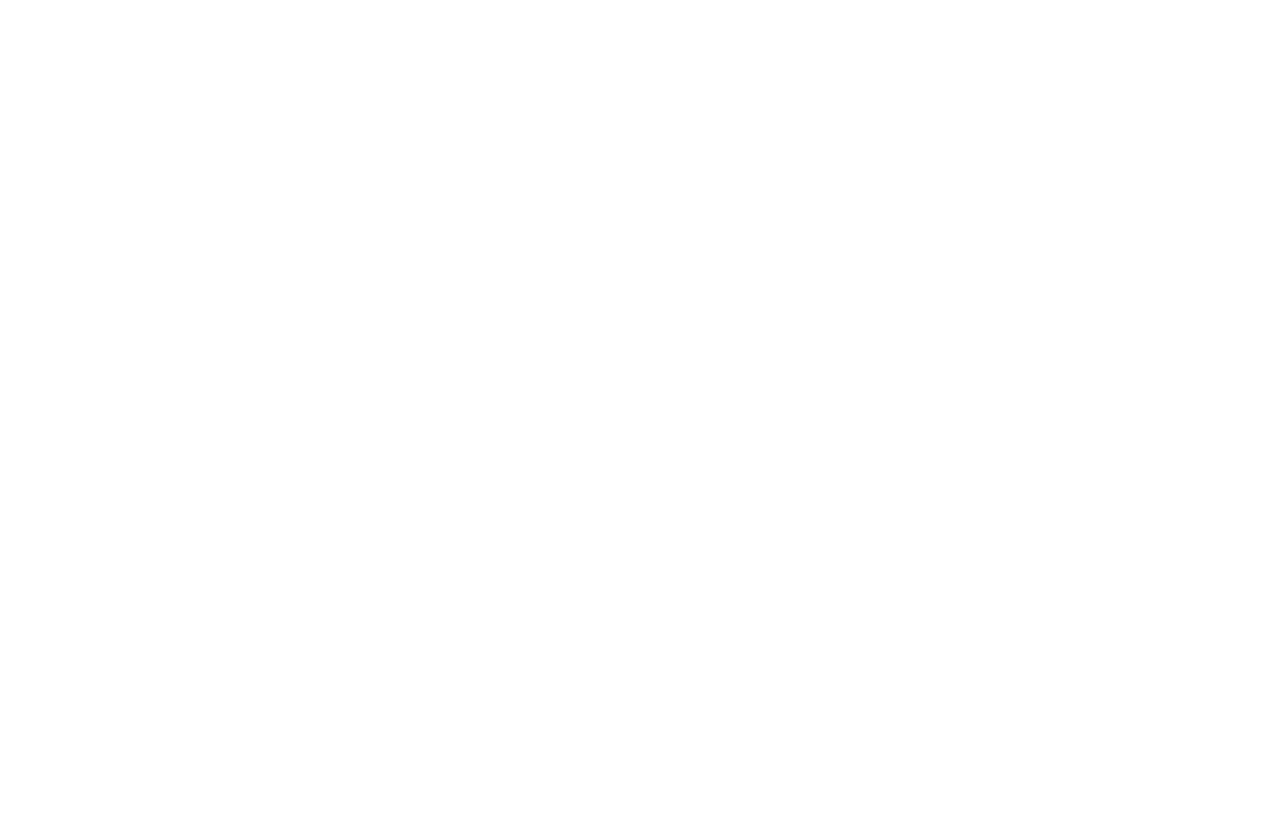
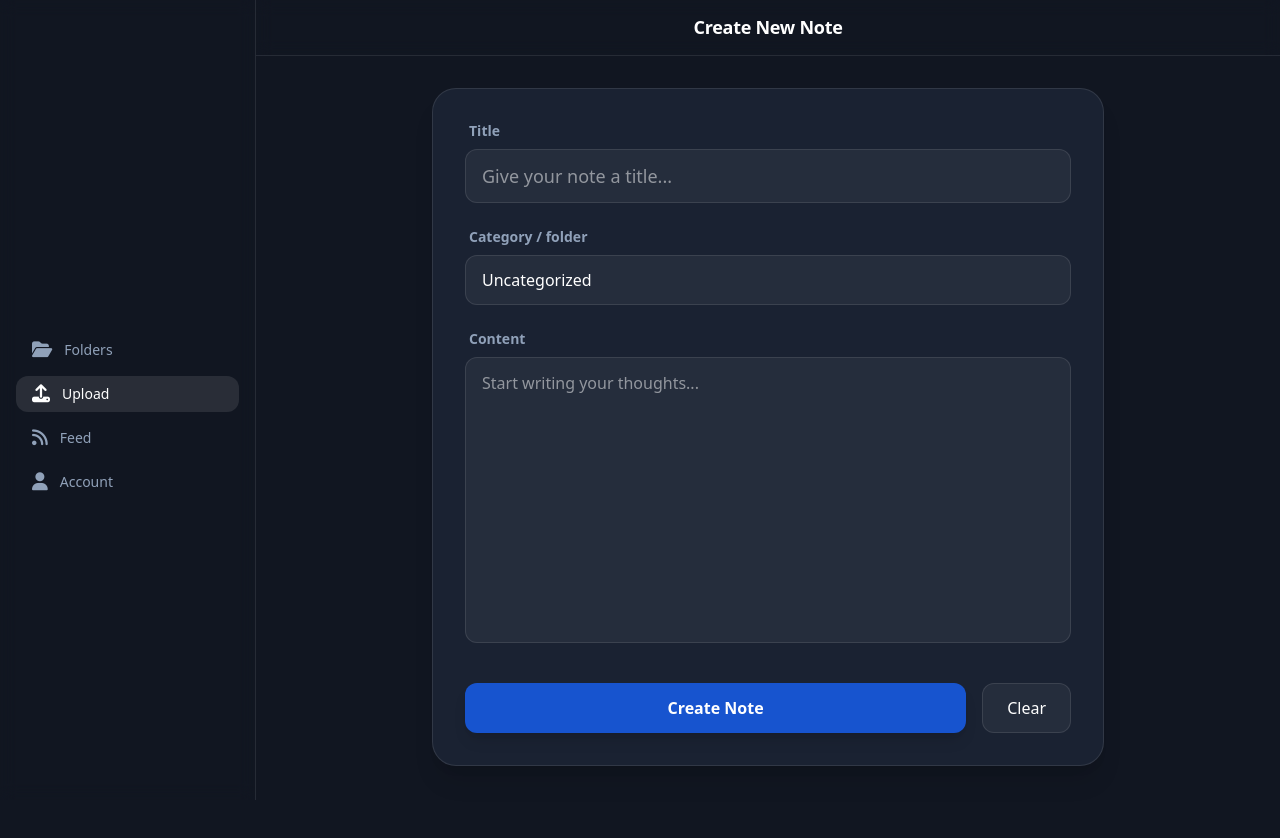
Before and after one commit to afomiadev4/NotePad, a React (Vite) app in the folder frontend/: page /upload in a window 1280 px wide. Before the commit this address had no page. Shown: the top 838 px of the page. Before the commit the page ends 800 px from the top, so only its background shows below. Built offline with nearby package versions, Linux system fonts and the light colour scheme.

Commit message:
feat: Add note upload functionality and adjust main content layout for a fixed sidebar navigation.

```diff
--- a/frontend/src/App.jsx
+++ b/frontend/src/App.jsx
@@ -5,6 +5,7 @@
 import { Folders } from "./components/Folders.jsx";
 import { Feed } from "./components/Feed.jsx";
 import { AccountPage } from "./components/AccountPage.jsx";
+import { Upload } from "./components/Upload.jsx";
 
 export default function App() {
   return (
@@ -14,6 +15,7 @@
       <Route path="/register" element={<Register />} />
       <Route path="/folders" element={<Folders />} />
       <Route path="/feed" element={<Feed />} />
+      <Route path="/upload" element={<Upload />} />
       <Route path="/account" element={<AccountPage />} />
     </Routes>
   );
--- a/frontend/src/components/AccountPage.jsx
+++ b/frontend/src/components/AccountPage.jsx
@@ -5,7 +5,7 @@
     <div className="relative w-full min-h-screen bg-(--bg-primary) font-display flex text-(--text-primary)">
       <Navigation />
       {/* Main content */}
-      <div className="flex-1 flex min-h-screen flex-col">
+      <div className="flex-1 flex min-h-screen flex-col lg:ml-64">
         <header className="sticky top-0 z-20 flex items-center bg-background-dark/80 p-4 backdrop-blur-sm shrink-0 border-b border-slate-200/10">
           <label
             htmlFor="nav-toggle"
--- a/frontend/src/components/Feed.jsx
+++ b/frontend/src/components/Feed.jsx
@@ -37,7 +37,7 @@
   return (
     <div className="min-h-screen bg-(--bg-primary) text-(--text-primary) font-display flex">
       <Navigation />
-      <main className="flex-1 flex flex-col gap-4 p-4 justfy-center">
+      <main className="flex-1 flex flex-col gap-4 p-4 lg:ml-64 justfy-center">
         {notes.map((note) => (
           <div
             key={note.id}
--- a/frontend/src/components/Folders.jsx
+++ b/frontend/src/components/Folders.jsx
@@ -4,7 +4,7 @@
   return (
     <div className="min-h-screen bg-(--bg-primary) text-(--text-primary) flex flex-reverse items-center justify-center box-border">
       <Navigation />
-      <div className="flex-1 h-screen box-border">
+      <div className="flex-1 h-screen box-border lg:ml-64">
         <div className="min-h-screen bg-[--bg-primary] text-white p-4 md:p-8">
           <div className="mb-6 flex items-center justify-between">
             <h1 className="text-2xl md:text-3xl font-bold">My Folders</h1>
--- a/frontend/src/components/Navigation.jsx
+++ b/frontend/src/components/Navigation.jsx
@@ -17,7 +17,8 @@
         border-t border-slate-200/10
         bg-background-dark/80 backdrop-blur-sm
 
-        lg:static lg:w-64 lg:h-screen
+        lg:fixed lg:top-0 lg:left-0 lg:z-30
+        lg:w-64 lg:h-screen
         lg:border-t-0 lg:border-r lg:border-slate-200/10
       "
     >
--- /dev/null
+++ b/frontend/src/components/Upload.jsx
@@ -0,0 +1,122 @@
+import { useState } from "react";
+import { Navigation } from "./Navigation";
+
+export function Upload() {
+  const [title, setTitle] = useState("");
+  const [content, setContent] = useState("");
+  const [category, setCategory] = useState("Uncategorized");
+
+  const handleSubmit = (e) => {
+    e.preventDefault();
+    console.log("Uploading note:", { title, content, category });
+    // Reset form
+    setTitle("");
+    setContent("");
+    setCategory("Uncategorized");
+    alert("Note created successfully! (Mock)");
+  };
+
+  return (
+    <div className="relative w-full min-h-screen bg-(--bg-primary) font-display flex text-(--text-primary)">
+      <Navigation />
+
+      <div className="flex-1 flex min-h-screen flex-col lg:ml-64">
+        <header className="sticky top-0 z-20 flex items-center bg-background-dark/80 p-4 backdrop-blur-sm shrink-0 border-b border-slate-200/10">
+          <h1 className="flex-1 text-center text-lg font-bold leading-tight tracking-[-0.015em]">
+            Create New Note
+          </h1>
+        </header>
+
+        <main className="flex-1 px-4 pb-24 pt-8 bg-background-dark">
+          <div className="mx-auto max-w-2xl bg-(--bg-secondary) rounded-3xl p-8 border border-white/10 shadow-xl">
+            <form onSubmit={handleSubmit} className="flex flex-col gap-6">
+              <div className="flex flex-col gap-2">
+                <label
+                  htmlFor="title"
+                  className="text-sm font-semibold text-slate-400 px-1"
+                >
+                  Title
+                </label>
+                <input
+                  id="title"
+                  type="text"
+                  placeholder="Give your note a title..."
+                  value={title}
+                  onChange={(e) => setTitle(e.target.value)}
+                  className="w-full px-4 py-3 rounded-xl bg-white/5 border border-white/10 focus:border-(--btn-primary) focus:ring-1 focus:ring-(--btn-primary) outline-none transition text-lg font-medium"
+                  required
+                />
+              </div>
+
+              <div className="flex flex-col gap-2">
+                <label
+                  htmlFor="category"
+                  className="text-sm font-semibold text-slate-400 px-1"
+                >
+                  Category / folder
+                </label>
+                <select
+                  id="category"
+                  value={category}
+                  onChange={(e) => setCategory(e.target.value)}
+                  className="w-full px-4 py-3 rounded-xl bg-white/5 border border-white/10 focus:border-(--btn-primary) outline-none transition cursor-pointer appearance-none"
+                >
+                  <option value="Uncategorized" className="bg-[#1a2232]">
+                    Uncategorized
+                  </option>
+                  <option value="Posted" className="bg-[#1a2232]">
+                    Posted
+                  </option>
+                  <option value="Saved" className="bg-[#1a2232]">
+                    Saved
+                  </option>
+                  <option value="Ideas" className="bg-[#1a2232]">
+                    Ideas
+                  </option>
+                </select>
+              </div>
+
+              <div className="flex flex-col gap-2">
+                <label
+                  htmlFor="content"
+                  className="text-sm font-semibold text-slate-400 px-1"
+                >
+                  Content
+                </label>
+                <textarea
+                  id="content"
+                  placeholder="Start writing your thoughts..."
+                  value={content}
+                  onChange={(e) => setContent(e.target.value)}
+                  rows="10"
+                  className="w-full px-4 py-3 rounded-xl bg-white/5 border border-white/10 focus:border-(--btn-primary) focus:ring-1 focus:ring-(--btn-primary) outline-none transition resize-none leading-relaxed"
+                  required
+                ></textarea>
+              </div>
+
+              <div className="mt-4 flex gap-4">
+                <button
+                  type="submit"
+                  className="flex-1 bg-(--btn-primary) hover:bg-blue-600 transition font-bold py-3 rounded-xl shadow-lg cursor-pointer"
+                >
+                  Create Note
+                </button>
+                <button
+                  type="button"
+                  onClick={() => {
+                    setTitle("");
+                    setContent("");
+                    setCategory("Uncategorized");
+                  }}
+                  className="px-6 py-3 rounded-xl bg-white/5 border border-white/10 hover:bg-white/10 transition font-medium cursor-pointer"
+                >
+                  Clear
+                </button>
+              </div>
+            </form>
+          </div>
+        </main>
+      </div>
+    </div>
+  );
+}
```
